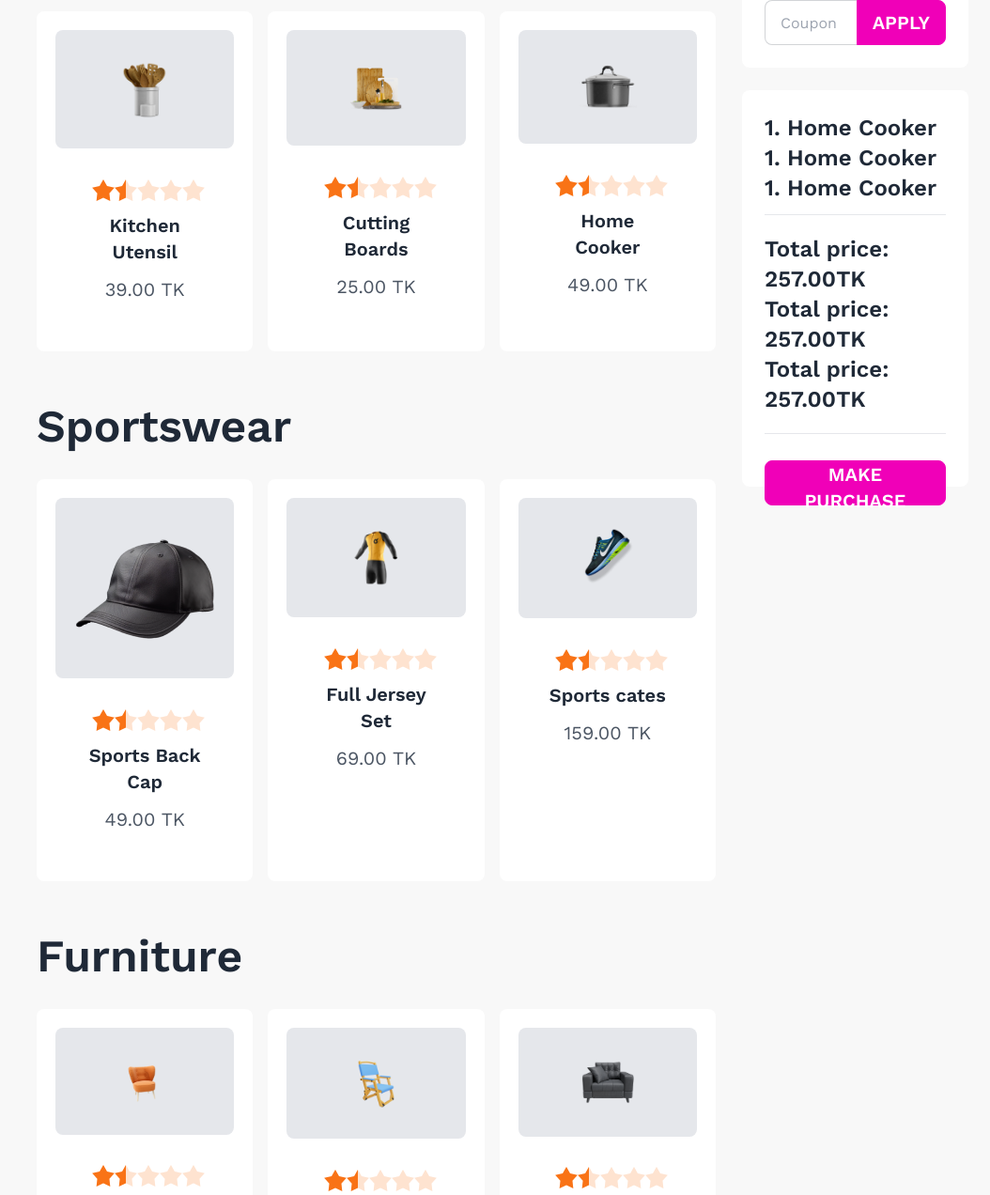
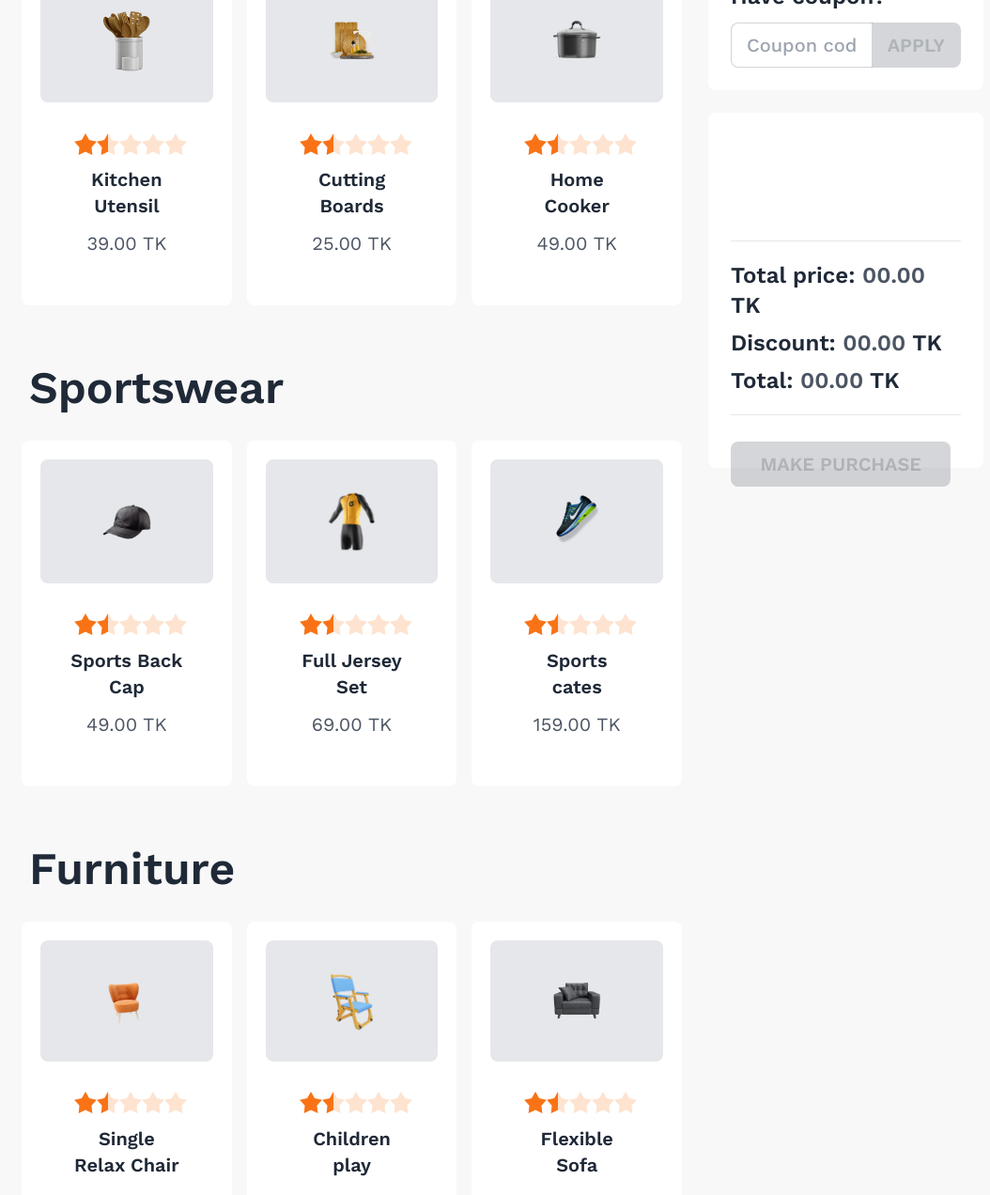
Before and after one commit to shimul65/summer-sale, a plain HTML site: page index.html in a window 1280 px wide. Shown: the part 708-1980 px from the top of the page at 94% size, without its empty margins (105-1159 px from the left). Drawn offline with nearby package versions, Linux system fonts and the light colour scheme.

Commit message:
complete design & interactive

```diff
--- a/index.html
+++ b/index.html
@@ -21,9 +21,9 @@
 </head>
 
 <body class="font-work-sans">
-    <header class="container mx-auto pb-8 lg:pb-0 lg:px-32 bg-[#F9F6E2]">
+    <header class="container mx-auto pb-8 lg:pb-0 lg:px-28 bg-[#F9F6E2]">
         <!-- Banner Section -->
-        <section class=" flex flex-col-reverse lg:flex-row items-center gap-5 md:gap-8 lg:gap-14 lg:py-14">
+        <section class=" flex flex-col-reverse lg:flex-row items-center gap-5 md:gap-8 lg:gap-14 lg:py-11">
             <div class="text-center lg:w-3/5 ">
                 <h3 class="text-3xl font-medium">---SALE FEVER---</h3>
                 <h1 class="text-6xl font-bold mt-11 mb-16">Purchase TK 200 or <br> above & get <span
@@ -37,18 +37,18 @@
             </div>
         </section>
     </header>
-    <main class="container bg-[#F8F8F8] mx-auto lg:px-36 ">
+    <main class="container bg-[#F8F8F8] mx-auto lg:px-32 ">
         <!-- Card & cart container -->
         <section class="pt-14 md:pt-24 flex flex-col lg:flex-row gap-7">
             <!-- card container -->
-            <div class=" px-2 lg:px-0 lg:w-3/4">
+            <div class=" px-2 lg:px-0 lg:w-4/5">
                 <!-- Kitchenware Card Container-->
-                <h2 class="text-5xl font-semibold mb-8 text-center lg:text-left">Kitchenware</h2>
-                <div class="grid grid-cols-1 md:grid-cols-2 lg:grid-cols-3 gap-4 justify-items-center">
+                <h2 class="text-5xl font-semibold mb-8 text-center lg:text-left lg:ml-2">Kitchenware</h2>
+                <div class="grid grid-cols-1 md:grid-cols-2 lg:grid-cols-3 gap-4 p-4 lg:p-0 justify-items-center">
                     <!-- Kitchenware Card 1-->
-                    <div class="card w-full bg-base-100  rounded-lg  p-5">
-                        <figure class="bg-gray-200 px-16 py-8 rounded-lg">
-                            <img src="./images/prod1.png" alt="fruit" class="w-4/5" />
+                    <div onclick="addToCart(this)" class="card cursor-pointer transition-transform transform hover:scale-105 w-full bg-base-100  rounded-lg  p-5">
+                        <figure class="bg-gray-200  h-2/3 px-16 py-8 rounded-lg">
+                            <img src="./images/prod1.png" alt="fruit" />
                         </figure>
                         <div class="card-body items-center text-center gap-3">
                             <div class="rating rating-half ">
@@ -79,9 +79,9 @@
                         </div>
                     </div>
                     <!-- Kitchenware Card 2-->
-                    <div class="card w-full bg-base-100  rounded-lg p-5">
-                        <figure class="bg-gray-200 px-16 py-8 rounded-lg">
-                            <img src="./images/prod2.png" alt="fruit" class="" />
+                    <div onclick="addToCart(this)" class="card w-full cursor-pointer transition-transform transform hover:scale-105 bg-base-100  rounded-lg p-5">
+                        <figure class="bg-gray-200 h-2/3 px-16 py-8 rounded-lg">
+                            <img src="./images/prod2.png" alt="fruit" />
                         </figure>
                         <div class="card-body items-center text-center gap-3">
                             <div class="rating rating-half ">
@@ -112,9 +112,9 @@
                         </div>
                     </div>
                     <!-- Kitchenware Card 3-->
-                    <div class="card w-full bg-base-100  rounded-lg p-5">
-                        <figure class="bg-gray-200 px-16 py-8 rounded-lg">
-                            <img src="./images/prod3.png" alt="fruit" class="" />
+                    <div onclick="addToCart(this)" class="card w-full bg-base-100 cursor-pointer transition-transform transform hover:scale-105 rounded-lg p-5">
+                        <figure class="bg-gray-200 h-2/3 px-16 py-8 rounded-lg">
+                            <img src="./images/prod3.png" alt="fruit" />
                         </figure>
                         <div class="card-body items-center text-center gap-3">
                             <div class="rating rating-half ">
@@ -146,12 +146,12 @@
                     </div>
                 </div>
                 <!-- Sportswear Card Container-->
-                <h2 class="text-5xl font-semibold mb-8 mt-14 text-center lg:text-left">Sportswear</h2>
-                <div class="grid grid-cols-1 md:grid-cols-2 lg:grid-cols-3 gap-4 justify-items-center">
+                <h2 class="text-5xl font-semibold mb-8 mt-16 text-center lg:text-left lg:ml-2">Sportswear</h2>
+                <div class="grid grid-cols-1 md:grid-cols-2 lg:grid-cols-3 gap-4 p-4 lg:p-0 justify-items-center">
                     <!-- Sportswear Card 1-->
-                    <div class="card w-full bg-base-100  rounded-lg  p-5">
-                        <figure class="bg-gray-200 px-16 py-8 rounded-lg">
-                            <img src="./images/prod4.png" alt="fruit" class="max-w-xs" />
+                    <div onclick="addToCart(this)" class="card w-full bg-base-100 cursor-pointer transition-transform transform hover:scale-105 rounded-lg  p-5">
+                        <figure class="bg-gray-200 h-2/3 px-16 py-8 rounded-lg">
+                            <img src="./images/prod4.png" alt="fruit" />
                         </figure>
                         <div class="card-body items-center text-center gap-3">
                             <div class="rating rating-half ">
@@ -182,9 +182,9 @@
                         </div>
                     </div>
                     <!-- Sportswear Card 2-->
-                    <div class="card w-full bg-base-100  rounded-lg p-5">
-                        <figure class="bg-gray-200 px-16 py-8 rounded-lg">
-                            <img src="./images/prod5.png" alt="fruit" class="w-5/6" />
+                    <div onclick="addToCart(this)" class="card w-full bg-base-100 cursor-pointer transition-transform transform hover:scale-105 rounded-lg p-5">
+                        <figure class="bg-gray-200 h-2/3 px-16 py-8 rounded-lg">
+                            <img src="./images/prod5.png" alt="fruit" />
                         </figure>
                         <div class="card-body items-center text-center gap-3">
                             <div class="rating rating-half ">
@@ -215,9 +215,9 @@
                         </div>
                     </div>
                     <!-- Sportswear Card 3-->
-                    <div class="card w-full bg-base-100  rounded-lg p-5">
-                        <figure class="bg-gray-200 px-16 py-8 rounded-lg">
-                            <img src="./images/prod6.png" alt="fruit" class="" />
+                    <div onclick="addToCart(this)" class="card w-full bg-base-100 cursor-pointer transition-transform transform hover:scale-105 rounded-lg p-5">
+                        <figure class="bg-gray-200 h-2/3 px-16 py-8 rounded-lg">
+                            <img src="./images/prod6.png" alt="fruit" />
                         </figure>
                         <div class="card-body items-center text-center gap-3">
                             <div class="rating rating-half ">
@@ -249,12 +249,12 @@
                     </div>
                 </div>
                 <!-- Furniture Card Container-->
-                <h2 class="text-5xl font-semibold mb-8 mt-14 text-center lg:text-left">Furniture</h2>
-                <div class="grid grid-cols-1 md:grid-cols-2 lg:grid-cols-3 gap-4 justify-items-center mb-14">
+                <h2 class="text-5xl font-semibold mb-8 mt-16 text-center lg:text-left lg:ml-2">Furniture</h2>
+                <div class="grid grid-cols-1 md:grid-cols-2 lg:grid-cols-3 gap-4 p-4 lg:p-0 justify-items-center mb-14">
                     <!-- Furniture Card 1-->
-                    <div class="card w-full bg-base-100  rounded-lg  p-5">
-                        <figure class="bg-gray-200 px-16 py-8 rounded-lg">
-                            <img src="./images/prod7.png" alt="fruit" class="w-4/5" />
+                    <div onclick="addToCart(this)" class="card w-full bg-base-100 cursor-pointer transition-transform transform hover:scale-105 rounded-lg  p-5">
+                        <figure class="bg-gray-200 h-2/3 px-16 py-8 rounded-lg">
+                            <img src="./images/prod7.png" alt="fruit" />
                         </figure>
                         <div class="card-body items-center text-center gap-3">
                             <div class="rating rating-half ">
@@ -285,9 +285,9 @@
                         </div>
                     </div>
                     <!-- Furniture Card 2-->
-                    <div class="card w-full bg-base-100  rounded-lg p-5">
-                        <figure class="bg-gray-200 px-16 py-8 rounded-lg">
-                            <img src="./images/prod8.png" alt="fruit" class="w-3/4" />
+                    <div onclick="addToCart(this)" class="card w-full bg-base-100 cursor-pointer transition-transform transform hover:scale-105 rounded-lg p-5">
+                        <figure class="bg-gray-200 h-2/3 px-16 py-8 rounded-lg">
+                            <img src="./images/prod8.png" alt="fruit" />
                         </figure>
                         <div class="card-body items-center text-center gap-3">
                             <div class="rating rating-half ">
@@ -318,9 +318,9 @@
                         </div>
                     </div>
                     <!-- Furniture Card 3-->
-                    <div class="card w-full bg-base-100  rounded-lg p-5">
-                        <figure class="bg-gray-200 px-16 py-8 rounded-lg">
-                            <img src="./images/prod9.png" alt="fruit" class="" />
+                    <div onclick="addToCart(this)" class="card w-full bg-base-100 cursor-pointer transition-transform transform hover:scale-105 rounded-lg p-5">
+                        <figure class="bg-gray-200 h-2/3 px-16 py-8 rounded-lg">
+                            <img src="./images/prod9.png" alt="fruit" />
                         </figure>
                         <div class="card-body items-center text-center gap-3">
                             <div class="rating rating-half ">
@@ -353,30 +353,27 @@
                 </div>
             </div>
             <!-- shopping cart -->
-            <div class=" pb-14 lg:pb-0 lg:w-1/4">
+            <div class=" pb-14 lg:pb-0 lg:w-1/3 lg:mt-20">
                 <!-- coupon -->
                 <div class="bg-[#FFF] p-6 mb-6 rounded-lg">
                     <h3 class="text-2xl font-semibold mb-3">Have coupon?</h3>
                     <div class="join">
-                        <input class="input w-3/4 input-bordered join-item border-r-0" placeholder="Coupon code" />
-                        <button class="btn btn-secondary text-white text-xl join-item rounded-lg">Apply</button>
+                        <input id="coupon-field" class="input w-3/4 input-bordered join-item border-r-0 text-xl font-medium" placeholder="Coupon code" />
+                        <button onclick="applyCoupon()" id="apply" disabled class="btn btn-secondary text-white text-xl join-item rounded-lg">Apply</button>
                     </div>
                 </div>
                 <!-- cart -->
                 <div class="p-6 pb-14 bg-[#FFF] relative rounded-lg">
-                    <div class="text-2xl font-semibold mb-3">
-                        <p> 1. Home Cooker </p>
-                        <p> 1. Home Cooker </p>
-                        <p> 1. Home Cooker </p>
+                    <div id="card-item" class="text-2xl font-semibold mb-3 min-h-[100px]">
                     </div>
                     <hr>
-                    <div class="text-2xl font-semibold my-5">
-                        <p>Total price: 257.00TK</p>
-                        <p>Total price: 257.00TK</p>
-                        <p>Total price: 257.00TK</p>
+                    <div class="text-2xl pr-0 w-full font-semibold my-5">
+                        <p>Total price: <span id="total-price" class="text-gray-600">00.00</span> TK</p>
+                        <p class="my-2">Discount: <span id="discount" class=" text-gray-600">00.00</span> TK</p>
+                        <p>Total: <span id="total" class=" text-gray-600">00.00</span> TK</p>
                     </div>
                     <hr>
-                    <button class="btn btn-secondary  absolute w-1/2 lg:w-4/5 -bottom-5 text-white text-xl rounded-lg"
+                    <button class="btn btn-secondary absolute w-1/2 lg:w-4/5 -bottom-5 text-white text-xl rounded-lg" id="make-purchase" disabled
                         onclick="my_modal_1.showModal()">Make
                         Purchase</button>
                     <dialog id="my_modal_1" class="modal">
@@ -385,7 +382,7 @@
                             <h3 class="font-bold text-4xl text-center my-4">Congratulations</h3>
                             <p class="py-4 mb-2 text-title text-center font-medium">Your Purchase the product</p>
                             <div class="modal-action flex flex-row justify-center">
-                                <button class="btn btn-secondary text-xs md:text-xl md:font-bold text-[#FFF]">Go
+                                <button onclick="goHome()" class="btn btn-secondary text-xs md:text-xl md:font-bold text-[#FFF]">Go
                                     Home</button>
                             </div>
                         </form>
@@ -397,10 +394,7 @@
     <footer>
 
     </footer>
-    <script src="scripts/utilities.js"></script>
-    <script src="scripts/cart.js"></script>
-    <script src="scripts/coupon.js"></script>
-    <script src="scripts/go-home.js"></script>
+    <script src="script/script.js"></script>
 </body>
 
 </html>
--- a/scripts/cart.js
+++ /dev/null
@@ -1,3 +0,0 @@
-function utilities() {
-
-}
--- a/scripts/coupon.js
+++ /dev/null
@@ -1,3 +0,0 @@
-function utilities() {
-
-}
--- a/scripts/go-home.js
+++ /dev/null
@@ -1,3 +0,0 @@
-function utilities() {
-
-}
--- a/scripts/utilities.js
+++ /dev/null
@@ -1,3 +0,0 @@
-function utilities() {
-
-}
```
Also changed, not shown: script/script.js (added, +46 -0 lines).
